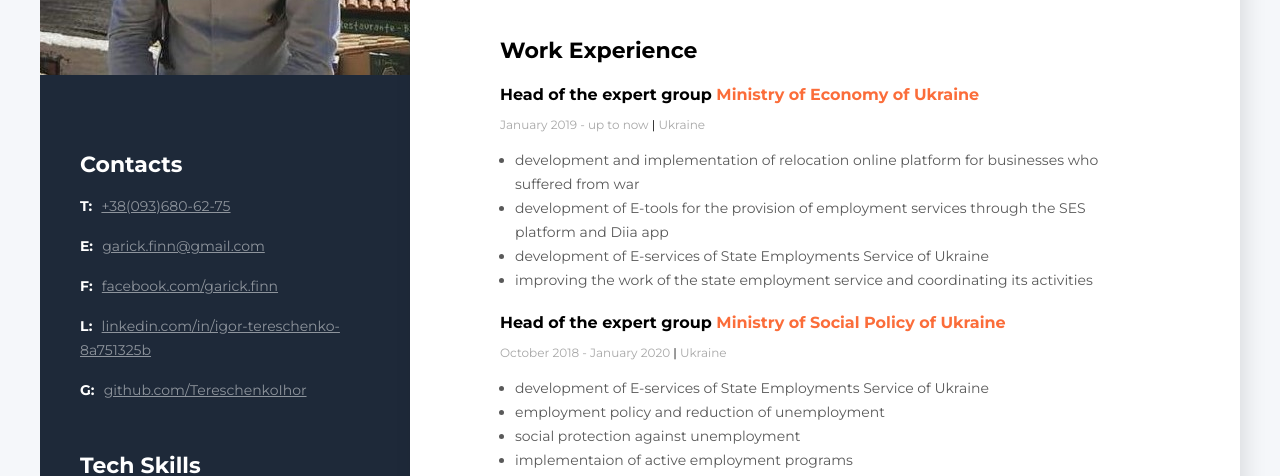
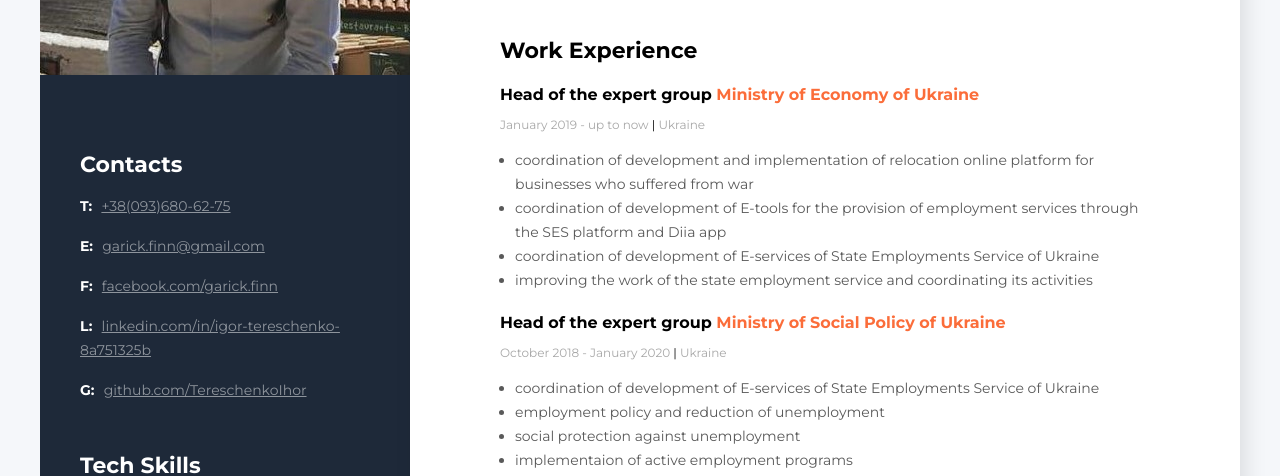
Before and after one commit to TereschenkoIhor/CV, a plain HTML site: page index.html in a window 1280 px wide. Shown: the part 327-803 px from the top of the page. Drawn offline with Linux system fonts and the light colour scheme.

Commit message:
Stylistic corrections in the CV text

```diff
--- a/index.html
+++ b/index.html
@@ -46,15 +46,15 @@
             </p>
             <ul class="work-list">
               <li class="work-list-item">
-                development and implementation of relocation online platform for
+                coordination of development and implementation of relocation online platform for
                 businesses who suffered from war
               </li>
               <li class="work-list-item">
-                development of E-tools for the provision of employment services
+                coordination of development of E-tools for the provision of employment services
                 through the SES platform and Diia app
               </li>
               <li class="work-list-item">
-                development of E-services of State Employments Service of
+                coordination of development of E-services of State Employments Service of
                 Ukraine
               </li>
               <li class="work-list-item">
@@ -77,7 +77,7 @@
             </p>
             <ul class="work-list">
               <li class="work-list-item">
-                development of E-services of State Employments Service of
+                coordination of development of E-services of State Employments Service of
                 Ukraine
               </li>
               <li class="work-list-item">
```
